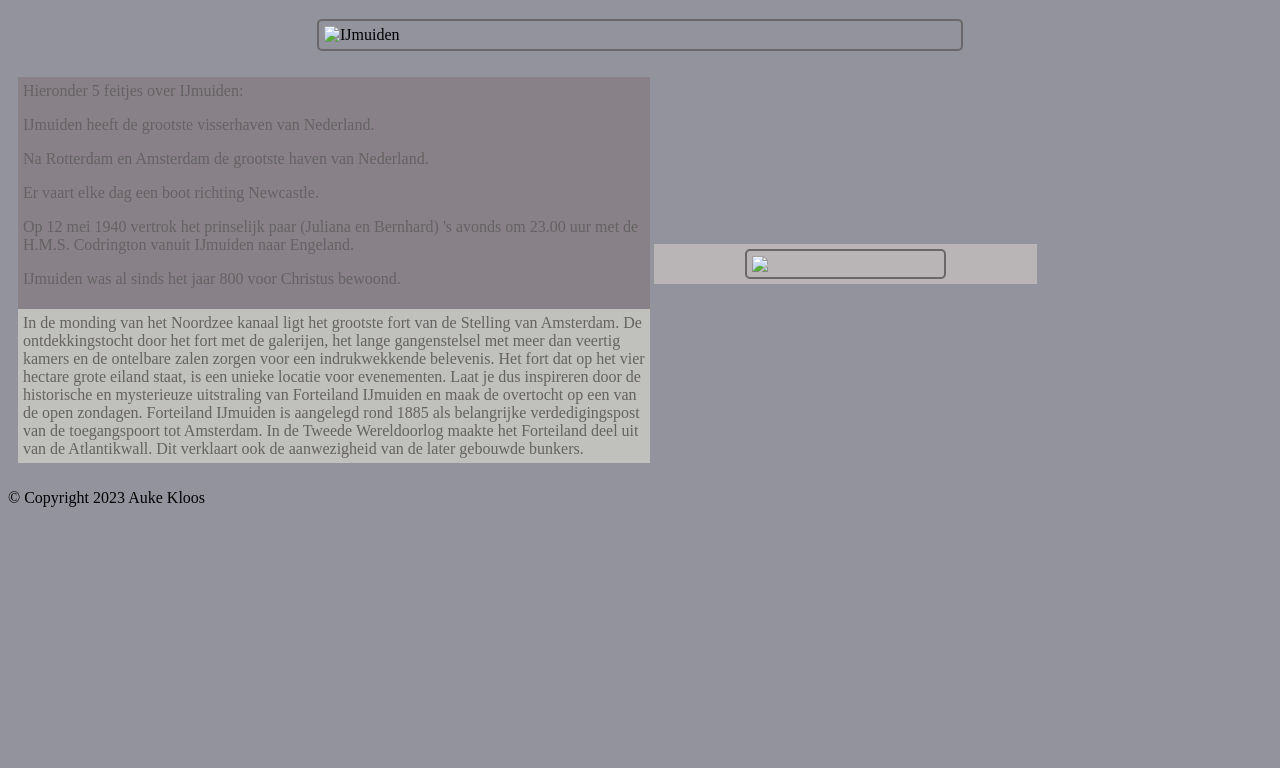
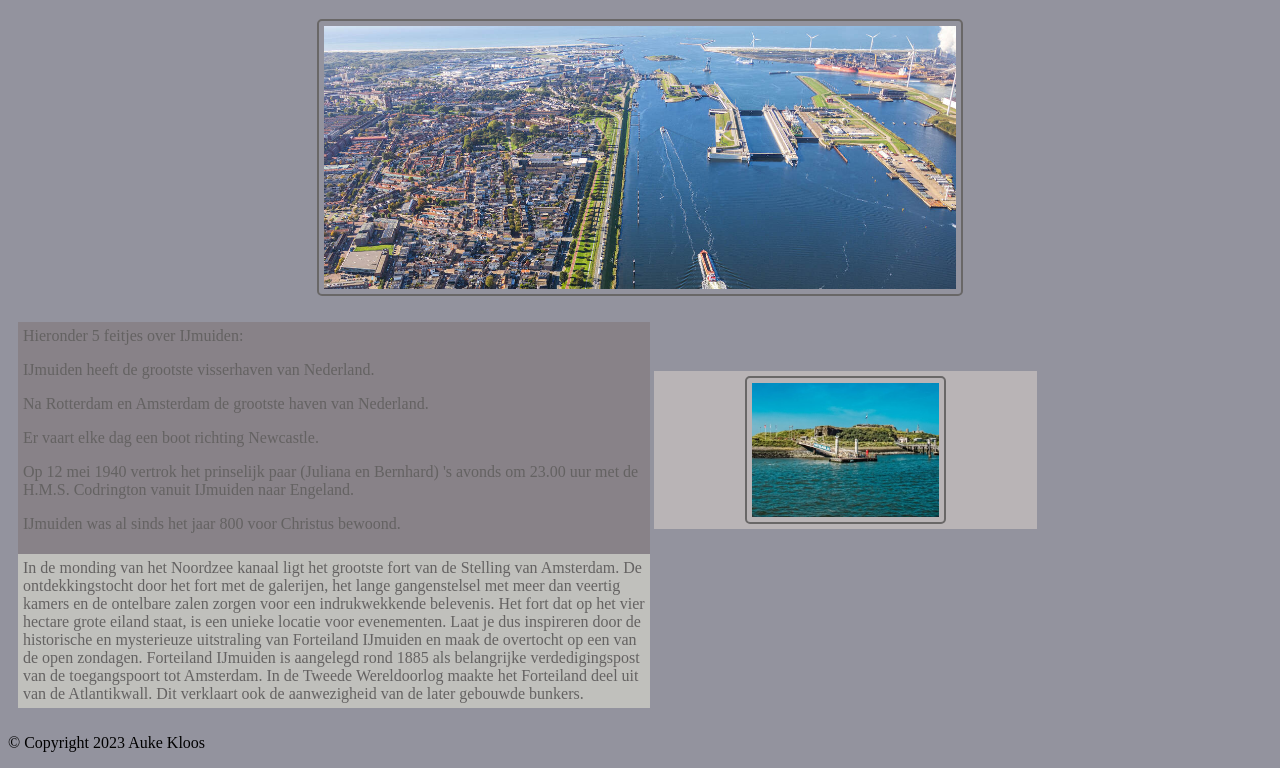
Before and after one commit to Auke82/Les18, a plain HTML site: page Index.html in a window 1280 px wide. Shown: the part 91-859 px from the top of the page. Before the commit the page ends 800 px from the top, so only its background shows below. Drawn offline with Linux system fonts and the light colour scheme.

Commit message:
Index.html

```diff
--- a/Index.html
+++ b/Index.html
@@ -7,7 +7,7 @@
 <link rel="stylesheet" type="text/css" href="stijl.css">
 <p>
 <h1 align="center">IJmuiden</h1>
-<img src="Afbeelding/IJmuiden.jpg" alt="IJmuiden">
+<img src="IJmuiden.jpg" alt="IJmuiden">
 </p>
 </head>
 <body>
@@ -25,7 +25,7 @@ Er vaart elke dag een boot richting Newcastle.  </p>
 Op 12 mei 1940 vertrok het prinselijk paar (Juliana en Bernhard) 's avonds om 23.00 uur met de H.M.S. Codrington vanuit IJmuiden naar Engeland.</p>
 <p>
 IJmuiden was al sinds het jaar 800 voor Christus bewoond.</p>  </div>
-<div id="Rechterkant"> <img src="Afbeelding/forteiland.jpg"></div><div id="rechterkanttwee">In de monding van het Noordzee kanaal ligt het grootste fort van de Stelling van Amsterdam.
+<div id="Rechterkant"> <img src="forteiland.jpg"></div><div id="rechterkanttwee">In de monding van het Noordzee kanaal ligt het grootste fort van de Stelling van Amsterdam.
 De ontdekkingstocht door het fort met de galerijen, het lange gangenstelsel  met meer dan veertig kamers en de ontelbare zalen zorgen voor een indrukwekkende belevenis.
 Het fort dat op het vier hectare grote eiland staat, is een unieke locatie voor evenementen.
 Laat je dus inspireren door de historische en mysterieuze uitstraling van Forteiland IJmuiden en maak de overtocht op een van de open zondagen.
```
